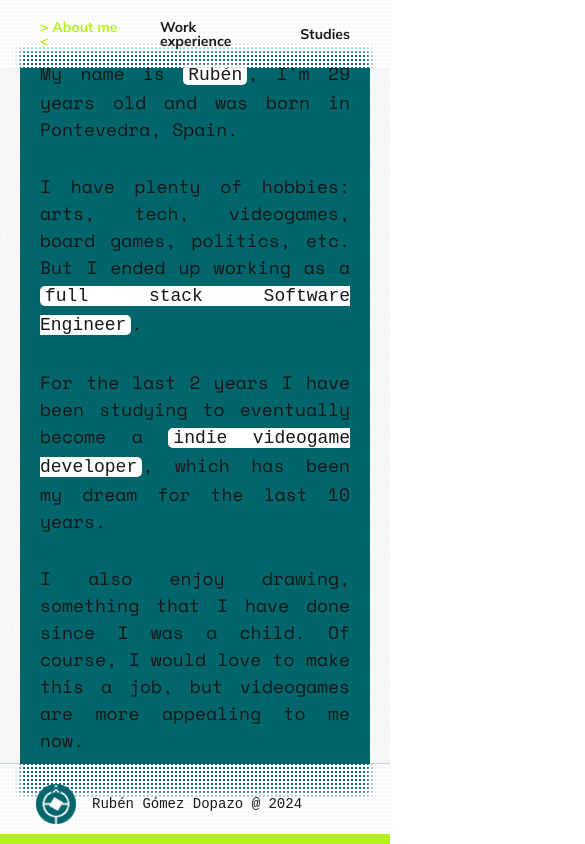
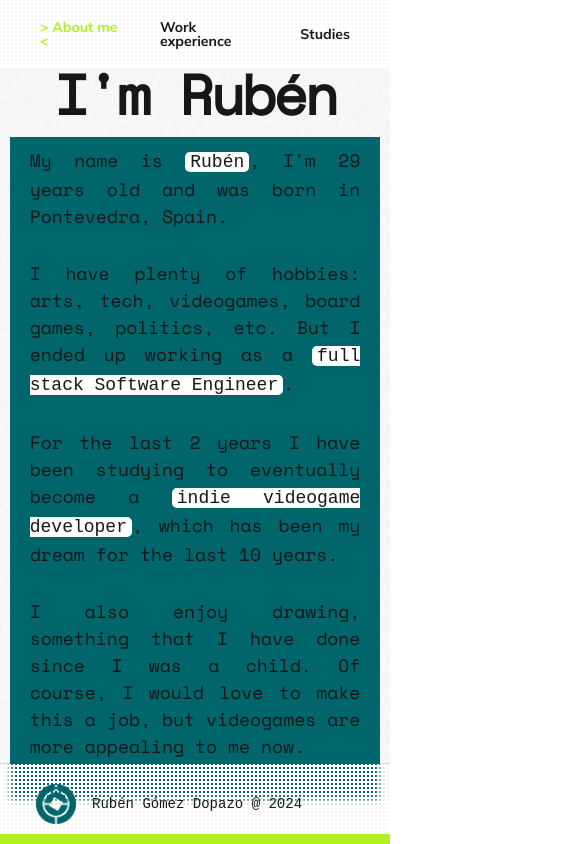
Before and after one commit to Rebun13/portfolio, a Next.js app: page /portfolio/ in a window 390 px wide. Shown: the top 844 px of the page, 585 px wide, since content can reach past the window. Built offline with nearby package versions, Linux system fonts and the light colour scheme.

Commit message:
Adapted main page to mobile It needs some tweaks. Ruben Gomez Dopazo

```diff
--- a/app/globals.css
+++ b/app/globals.css
@@ -16,16 +16,16 @@
   }
 }
 
-@font-face{
-  font-family: 'Mulish';
-  src:url(/app/fonts/Mulish.ttf);
+@font-face {
+  font-family: "Mulish";
+  src: url(/app/fonts/Mulish.ttf);
   font-weight: bold;
   font-style: normal;
 }
 
-@font-face{
-  font-family: 'Space';
-  src:url(/app/fonts/SpaceMono.ttf);
+@font-face {
+  font-family: "Space";
+  src: url(/app/fonts/SpaceMono.ttf);
   font-weight: normal;
   font-style: normal;
 }
@@ -155,11 +155,11 @@ html {
   scroll-snap-type: y mandatory;
 }
 
-.wallpaper{
+.wallpaper {
   background-image: url("/portfolio/tile.jpg");
   background-repeat: repeat;
   background-size: 300px 300px;
-  opacity: .1;
+  opacity: 0.1;
   width: 100vw;
   height: 100vh;
   position: fixed;
@@ -215,18 +215,49 @@ section > h2 {
   text-orientation: mixed;
 }
 
+section > h3 {
+  display: none;
+  position: relative;
+  color: var(--foreground);
+  font-size: 56px;
+  font-weight: 700;
+  letter-spacing: -3px;
+  line-height: 1.2;
+}
 
-@media only screen and (max-width: 1000px) {
+@media only screen and (max-width: 920px) {
+  section > h2 {
+    left: unset;
+    right: 20px;
+  }
+}
+
+@media only screen and (max-width: 810px) {
+  section > div {
+    margin-right: 110px;
+    overflow: scroll;
+  }
+}
+
+@media only screen and (max-width: 480px) {
   section {
-    justify-content: left;
+    scroll-snap-align: unset;
+    flex-direction: column;
+    height: fit-content;
+    margin-top: 60px;
+  }
+
+  section > h2 {
+    display: none;
+  }
+
+  section > h3 {
+    display: block;
   }
 
   section > div {
-
-  }
-
-  section > h2 {
-
+    width: 95vw;
+    margin: 10px auto;
   }
 }
 
@@ -252,12 +283,12 @@ section > h2 {
   color: var(--foreground);
   border-radius: 5px;
   padding: 0 5px;
-  transition: color .5s;
+  transition: color 0.5s;
 }
 
 .slide-text code:hover {
   color: var(--accent);
-  transition: color .5s;
+  transition: color 0.5s;
 }
 
 .progress {
--- a/app/page.tsx
+++ b/app/page.tsx
@@ -24,10 +24,11 @@ function Slide({ title, content }: Readonly<{ title: string, content: string[] }
 
   return (
     <section>
+      <motion.h2 style={{ y }}>{title}</motion.h2>
+      <h3>{title}</h3>
       <div ref={ref}>
         {content.map((paragraph, index) => <div key={`${title.replace(/\s/g, "")}-${index}`} className="slide-text"><Markdown >{paragraph}</Markdown ></div>)}
       </div>
-      <motion.h2 style={{ y }}>{title}</motion.h2>
     </section>
   );
 }
```
